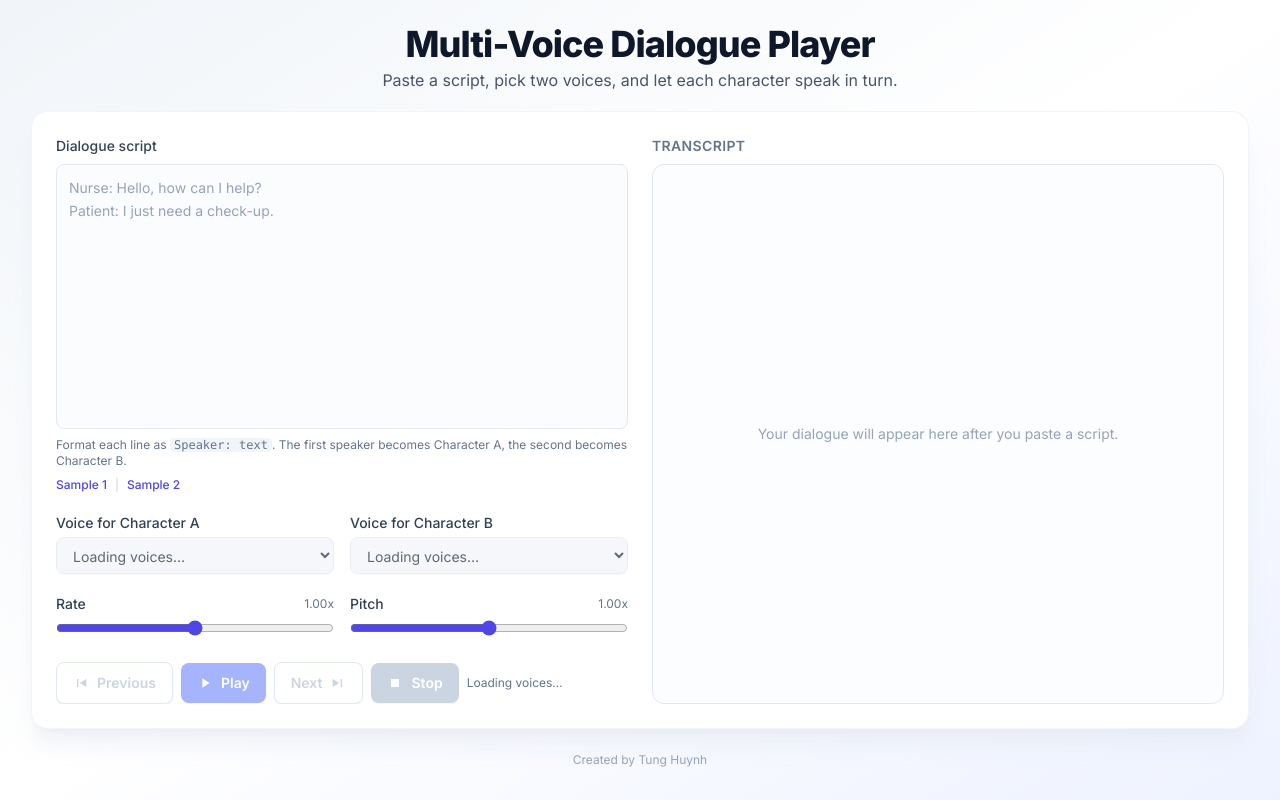
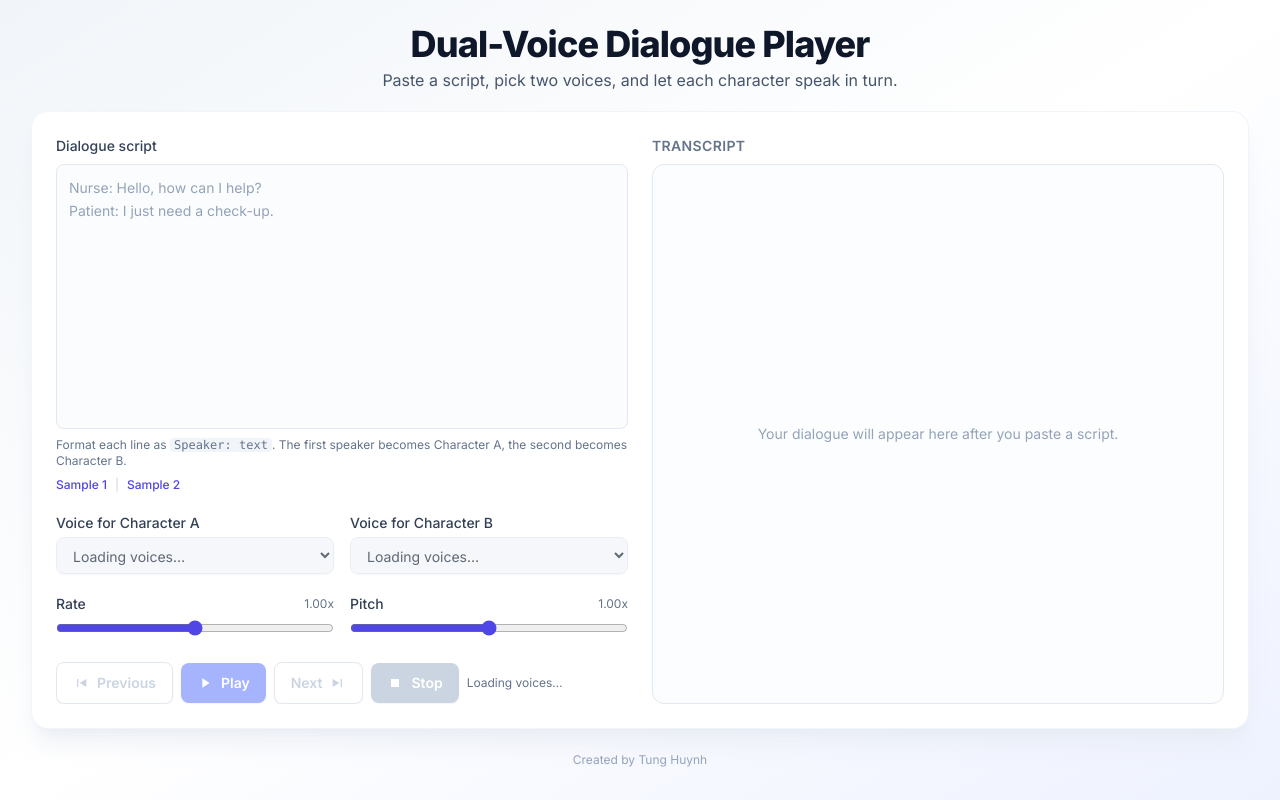
Before and after one commit to hthanhtungdev/Dual-Voice, a React (Vite) app: page / in a window 1280 px wide. Built offline with nearby package versions, Linux system fonts and the light colour scheme.

Commit message:
chore: rename title to Dual-Voice Dialogue Player

```diff
--- a/index.html
+++ b/index.html
@@ -10,7 +10,7 @@
       href="https://fonts.googleapis.com/css2?family=Inter:wght@400;500;600;700;800&display=swap"
       rel="stylesheet"
     />
-    <title>Multi-Voice Dialogue Player</title>
+    <title>Dual-Voice</title>
   </head>
   <body>
     <div id="root"></div>
--- a/src/App.jsx
+++ b/src/App.jsx
@@ -454,7 +454,7 @@ export default function App() {
       <div className="mx-auto w-full max-w-7xl px-4 sm:px-6 lg:px-8 py-4 sm:py-6 flex flex-col flex-1 min-h-0">
         <header className="mb-4 sm:mb-5 text-center shrink-0">
           <h1 className="text-2xl sm:text-3xl lg:text-4xl font-extrabold tracking-tight text-slate-900">
-            Multi-Voice Dialogue Player
+            Dual-Voice Dialogue Player
           </h1>
           <p className="mt-1 text-sm sm:text-base text-slate-600">
             Paste a script, pick two voices, and let each character speak in turn.
@@ -497,11 +497,10 @@ export default function App() {
                   <button
                     type="button"
                     onClick={() => { setText(SAMPLE_1); setActiveSample(1) }}
-                    className={`text-xs font-medium transition ${
-                      activeSample === 1
+                    className={`text-xs font-medium transition ${activeSample === 1
                         ? 'text-indigo-800 underline underline-offset-2 font-bold'
                         : 'text-indigo-600 hover:text-indigo-800 hover:underline'
-                    }`}
+                      }`}
                   >
                     Sample 1
                   </button>
@@ -509,11 +508,10 @@ export default function App() {
                   <button
                     type="button"
                     onClick={() => { setText(SAMPLE_2); setActiveSample(2) }}
-                    className={`text-xs font-medium transition ${
-                      activeSample === 2
+                    className={`text-xs font-medium transition ${activeSample === 2
                         ? 'text-indigo-800 underline underline-offset-2 font-bold'
                         : 'text-indigo-600 hover:text-indigo-800 hover:underline'
-                    }`}
+                      }`}
                   >
                     Sample 2
                   </button>
@@ -696,7 +694,7 @@ export default function App() {
                                 : 'border-rose-100 bg-rose-50/70 hover:bg-rose-50',
                               isActive
                                 ? 'ring-2 ring-offset-1 ' +
-                                  (slot === 'A' ? 'ring-indigo-400' : 'ring-rose-400')
+                                (slot === 'A' ? 'ring-indigo-400' : 'ring-rose-400')
                                 : '',
                             ].join(' ')}
                           >
```
